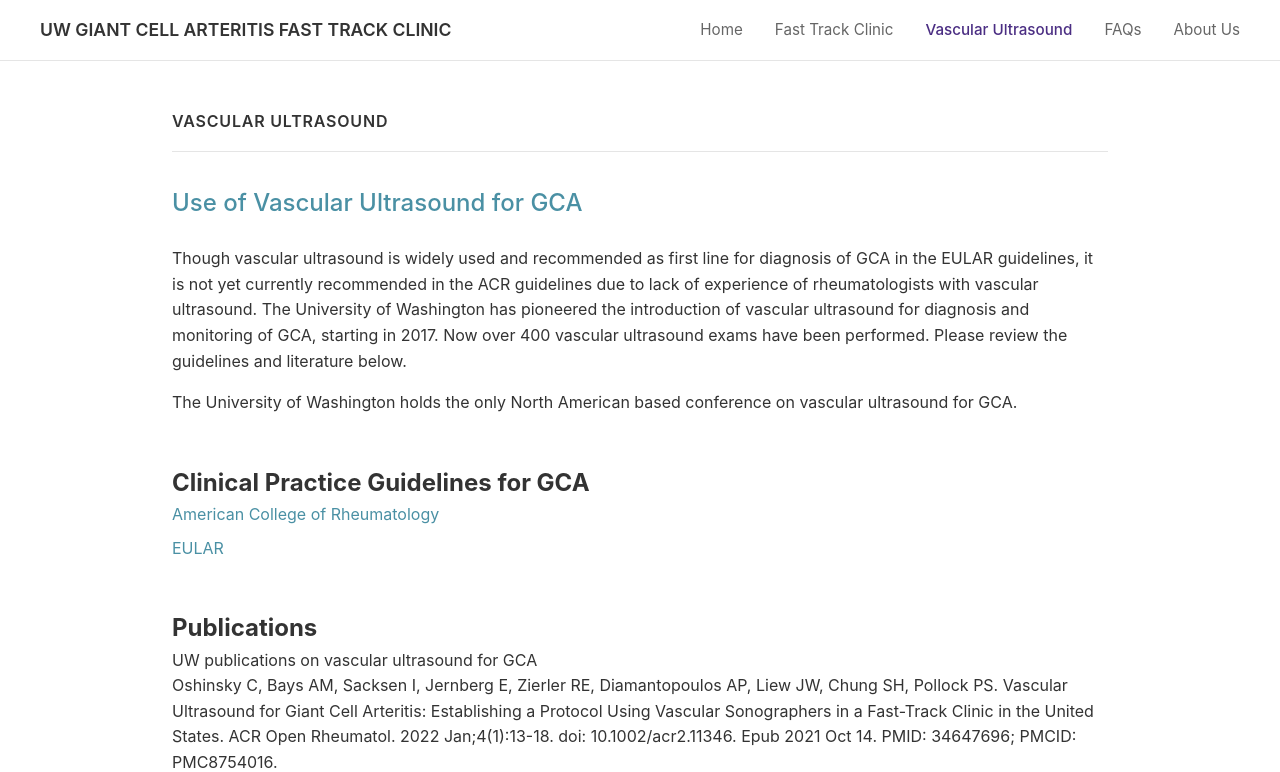
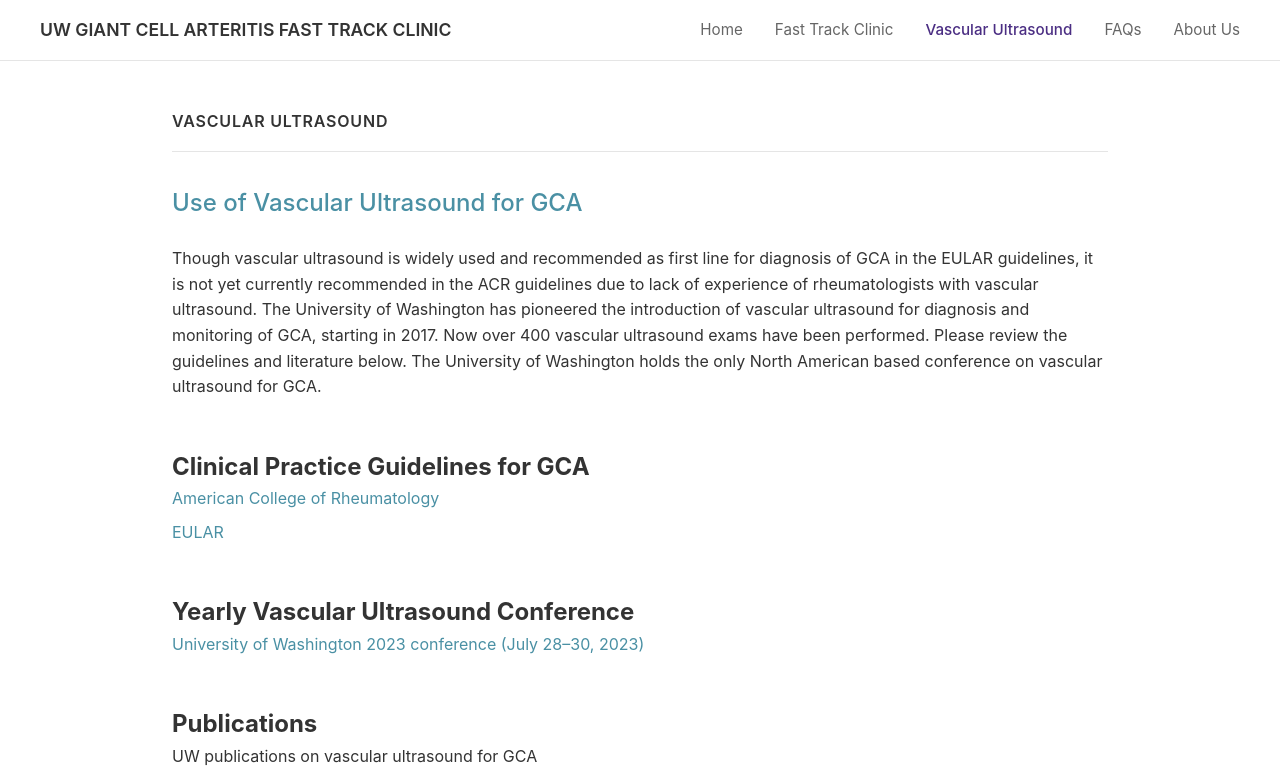
Before and after one commit to rheumify/gca-fast-website, a Next.js app: page /vascular-ultrasound in a window 1280 px wide. Shown: the top 772 px of the page. Built offline with nearby package versions, Linux system fonts and the light colour scheme.

Commit message:
Add Yearly Conference section and align guideline links with live site (Vascular Ultrasound)

```diff
--- a/app/vascular-ultrasound/page.js
+++ b/app/vascular-ultrasound/page.js
@@ -10,10 +10,8 @@
           guidelines, it is not yet currently recommended in the ACR guidelines due to lack of experience of
           rheumatologists with vascular ultrasound. The University of Washington has pioneered the introduction of
           vascular ultrasound for diagnosis and monitoring of GCA, starting in 2017. Now over 400 vascular ultrasound
-          exams have been performed. Please review the guidelines and literature below.
-        </p>
-        <p style={{ marginTop: '1rem' }}>
-          The University of Washington holds the only North American based conference on vascular ultrasound for GCA.
+          exams have been performed. Please review the guidelines and literature below. The University of Washington
+          holds the only North American based conference on vascular ultrasound for GCA.
         </p>
       </section>
 
@@ -21,13 +19,24 @@
         <h2 className="subsection-title">Clinical Practice Guidelines for GCA</h2>
         <ul style={{ listStyle: 'none', padding: 0 }}>
           <li style={{ marginBottom: '0.5rem' }}>
-            <a href="https://www.rheumatology.org/Practice-Quality/Clinical-Support/Clinical-Practice-Guidelines/Giant-Cell-Arteritis" target="_blank" rel="noopener noreferrer">
+            <a href="https://assets.contentstack.io/v3/assets/bltee37abb6b278ab2c/blt2da0b446917ba8b8/6331df5f2b80434a8b6920e3/giant-cell-arteritis-takayasu-arteritis-guideline-2021.pdf" target="_blank" rel="noopener noreferrer">
               American College of Rheumatology
             </a>
           </li>
           <li>
-            <a href="https://ard.bmj.com/content/77/5/636" target="_blank" rel="noopener noreferrer">
+            <a href="https://ard.bmj.com/content/79/1/19" target="_blank" rel="noopener noreferrer">
               EULAR
+            </a>
+          </li>
+        </ul>
+      </section>
+
+      <section className="section">
+        <h2 className="subsection-title">Yearly Vascular Ultrasound Conference</h2>
+        <ul style={{ listStyle: 'none', padding: 0 }}>
+          <li>
+            <a href="https://uw.cloud-cme.com/course/courseoverview?P=5&EID=8540" target="_blank" rel="noopener noreferrer">
+              University of Washington 2023 conference (July 28&ndash;30, 2023)
             </a>
           </li>
         </ul>
```
